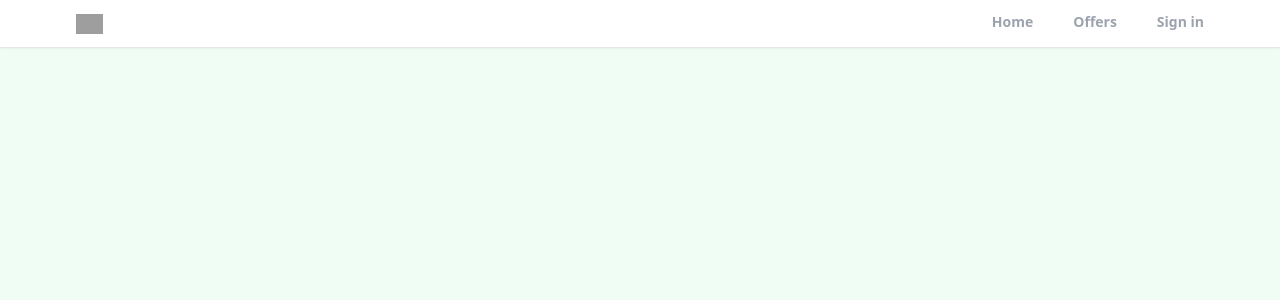
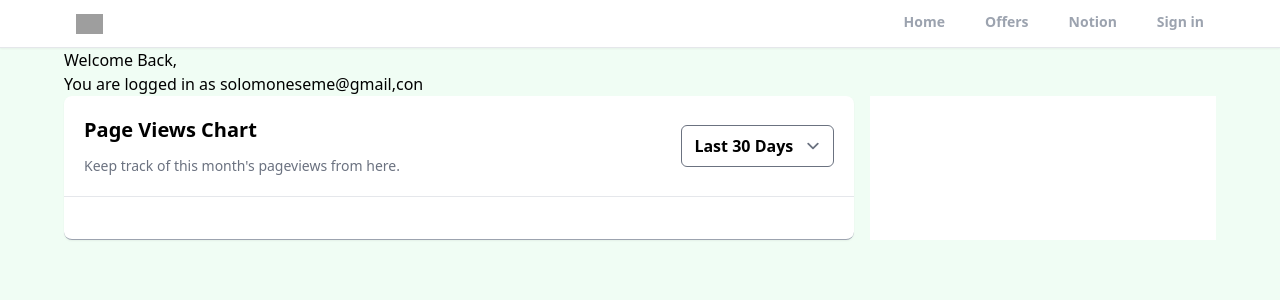
Before and after one commit to Succyvibe/RentalHub, a React (Create React App) app: page /notion in a window 1280 px wide. Before the commit this address had no page. Shown: the top 300 px of the page. Built offline with nearby package versions, Linux system fonts and the light colour scheme; grey boxes are pictures that could not be loaded.

Commit message:
installed firebase and react toastify and signed up the user

```diff
--- a/package.json
+++ b/package.json
@@ -6,12 +6,14 @@
     "@testing-library/jest-dom": "^5.16.5",
     "@testing-library/react": "^13.4.0",
     "@testing-library/user-event": "^13.5.0",
+    "firebase": "^9.17.1",
     "react": "^18.2.0",
     "react-dom": "^18.2.0",
     "react-icons": "^4.7.1",
     "react-router": "^6.7.0",
     "react-router-dom": "^6.7.0",
     "react-scripts": "5.0.1",
+    "react-toastify": "^9.1.1",
     "web-vitals": "^2.1.4"
   },
   "scripts": {
--- a/src/App.js
+++ b/src/App.js
@@ -7,6 +7,11 @@ import SignUp from "./pages/SignUp";
 import ForgotPassword from "./pages/ForgotPassword";
 import Offers from "./pages/Offers";
 import Header from "./components/Header";
+import Notion from "./pages/Notion";
+
+// ============React Toastify=============
+import "react-toastify/dist/ReactToastify.css";
+import { ToastContainer } from "react-toastify";
 
 function App() {
   return (
@@ -20,8 +25,24 @@ function App() {
           <Route path="/sign-up" element={<SignUp />} />
           <Route path="/forgot-password" element={<ForgotPassword />} />
           <Route path="/offers" element={<Offers />} />
+          <Route path="/notion" element={<Notion />} />
         </Routes>
       </Router>
+
+      <ToastContainer
+        position="bottom-center"
+        autoClose={5000}
+        hideProgressBar={false}
+        newestOnTop={false}
+        closeOnClick
+        rtl={false}
+        pauseOnFocusLoss
+        draggable
+        pauseOnHover
+        theme="dark"
+      />
+      {/* Same as */}
+      <ToastContainer />
     </>
   );
 }
--- a/src/components/Header.jsx
+++ b/src/components/Header.jsx
@@ -40,6 +40,14 @@ const Header = () => {
             >
               Offers
             </li>
+            <li
+              className={`cursor-pointer py-3 text-sm font-semibold text-gray-400 border-b-[3px] border-b-transparent ${
+                pathMatchRoute("/notion") && "text-black border-b-red-500"
+              }`}
+              onClick={() => navigate("/notion")}
+            >
+              Notion
+            </li>
 
             <li
               className={`cursor-pointer py-3 text-sm font-semibold text-gray-400 border-b-[3px] border-b-transparent ${
--- /dev/null
+++ b/src/firebase.js
@@ -0,0 +1,21 @@
+// Import the functions you need from the SDKs you need
+import { initializeApp } from "firebase/app";
+
+import { getFirestore } from "firebase/firestore";
+// TODO: Add SDKs for Firebase products that you want to use
+// https://firebase.google.com/docs/web/setup#available-libraries
+
+// Your web app's Firebase configuration
+const firebaseConfig = {
+  apiKey: "AIzaSyCnVJXpn4BlZc-FIMASFO3uMP6Hev0S0pM",
+  authDomain: "rentalhub-d29d0.firebaseapp.com",
+  projectId: "rentalhub-d29d0",
+  storageBucket: "rentalhub-d29d0.appspot.com",
+  messagingSenderId: "402755623037",
+  appId: "1:402755623037:web:d531c30073f6bc02647914",
+};
+
+// Initialize Firebase
+initializeApp(firebaseConfig);
+
+export const db = getFirestore();
--- /dev/null
+++ b/src/pages/Notion.jsx
@@ -0,0 +1,44 @@
+import React from "react";
+
+const Notion = () => {
+  return (
+    <section>
+      <div className="max-w-6xl mx-auto">
+        <div>
+          <div>
+            <h1>Welcome Back,</h1>
+            <p>You are logged in as solomoneseme@gmail,con</p>
+          </div>
+
+          {/* ====================================Graph Analytics============================================== */}
+          <div className="flex w-full justify-between gap-x-4">
+            <div className="flex-1 bg-white shadow-sm rounded-lg border-b border-gray-400">
+              <div className="flex justify-between items-center w-full border-b p-5">
+                <div>
+                  <h3 className="text-xl font-bold text-black">
+                    Page Views Chart
+                  </h3>
+                  <p className="text-sm font-medium text-gray-500 mt-3">
+                    Keep track of this month's pageviews from here.
+                  </p>
+                </div>
+                <select
+                  name="month"
+                  id="month"
+                  className="text-md rounded-md font-bold text-black"
+                >
+                  <option value="thirty" className="">
+                    Last 30 Days
+                  </option>
+                </select>
+              </div>
+            </div>
+            <div className="w-[30%] bg-white border-1 border-gray-400 h-36"></div>
+          </div>
+        </div>
+      </div>
+    </section>
+  );
+};
+
+export default Notion;
--- a/src/pages/SignUp.jsx
+++ b/src/pages/SignUp.jsx
@@ -3,6 +3,15 @@ import { Link } from "react-router-dom";
 import { AiFillEyeInvisible, AiFillEye } from "react-icons/ai";
 import { useState } from "react";
 import OAuth from "../components/OAuth";
+import {
+  getAuth,
+  createUserWithEmailAndPassword,
+  updateProfile,
+} from "firebase/auth";
+import { db } from "../firebase";
+import { serverTimestamp, doc, setDoc } from "firebase/firestore";
+import { useNavigate } from "react-router-dom";
+import { toast } from "react-toastify";
 
 const SignUp = () => {
   const [showPassword, setShowPassword] = useState(false);
@@ -15,11 +24,40 @@ const SignUp = () => {
 
   const { name, email, password } = formData;
 
+  const navigate = useNavigate();
+
   function onChange(e) {
     setFormData((prevState) => ({
       ...prevState,
       [e.target.id]: e.target.value,
     }));
+  }
+
+  async function onSubmit(e) {
+    e.preventDefault();
+    try {
+      const auth = getAuth();
+      const userCredential = await createUserWithEmailAndPassword(
+        auth,
+        email,
+        password
+      );
+
+      updateProfile(auth.currentUser, {
+        displayName: name,
+      });
+
+      const user = userCredential.user;
+      const formDataCopy = { ...formData };
+      delete formDataCopy.password;
+      formDataCopy.timestamp = serverTimestamp();
+
+      await setDoc(doc(db, "users", user.uid), formDataCopy);
+      // toast.success("Sign up was successful")
+      navigate("/");
+    } catch (error) {
+      toast.error("Something went wrong with the registration");
+    }
   }
 
   return (
@@ -35,7 +73,7 @@ const SignUp = () => {
           />
         </div>
         <div className="w-full md:w-[67%] lg:w-[40%] lg:ml-20">
-          <form>
+          <form onSubmit={onSubmit}>
             <input
               type="text"
               id="name"
```
Also changed, not shown: firebaseRule.txt (added), 1 other file (tests, documents, lock files or other folders).
